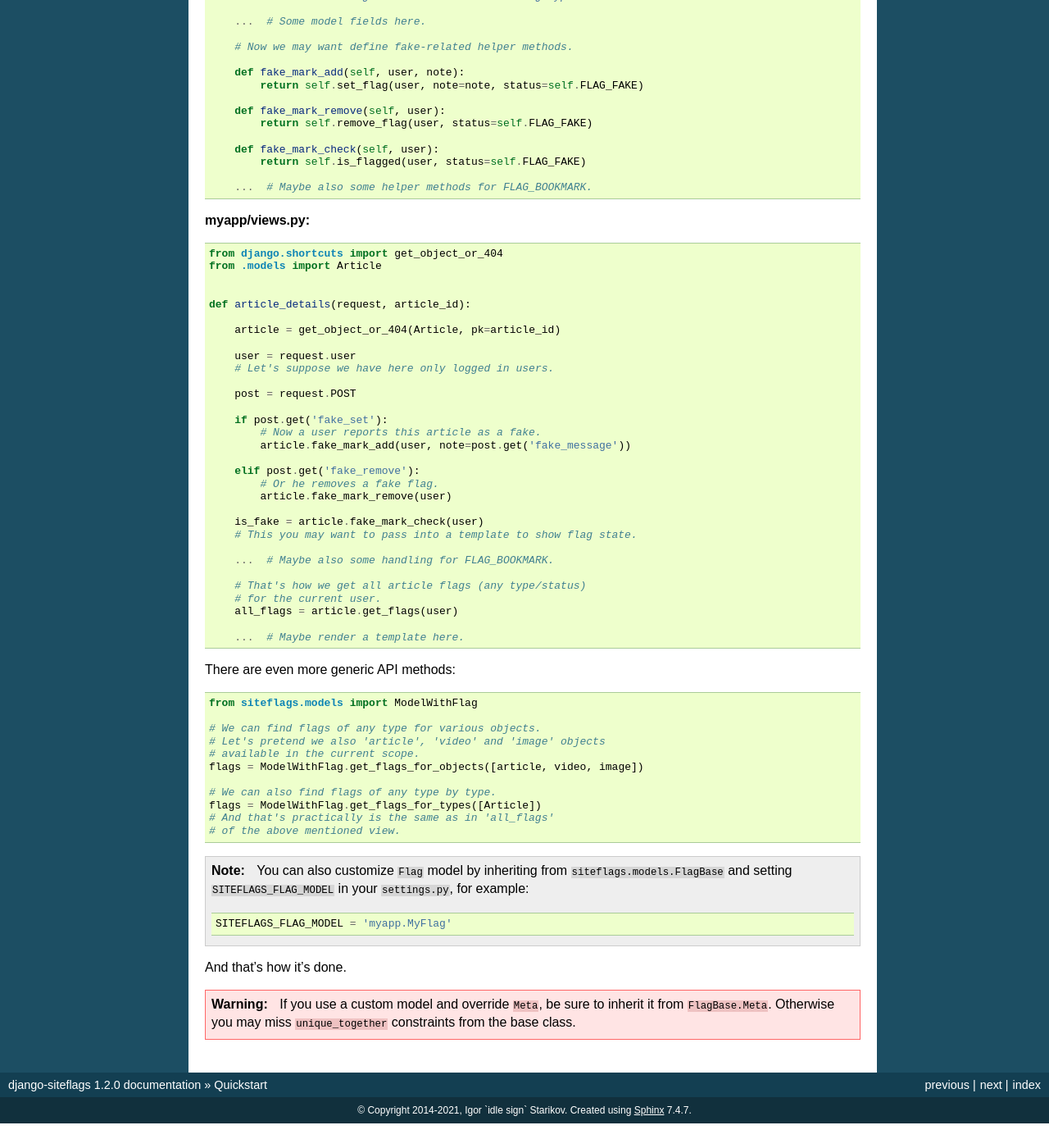
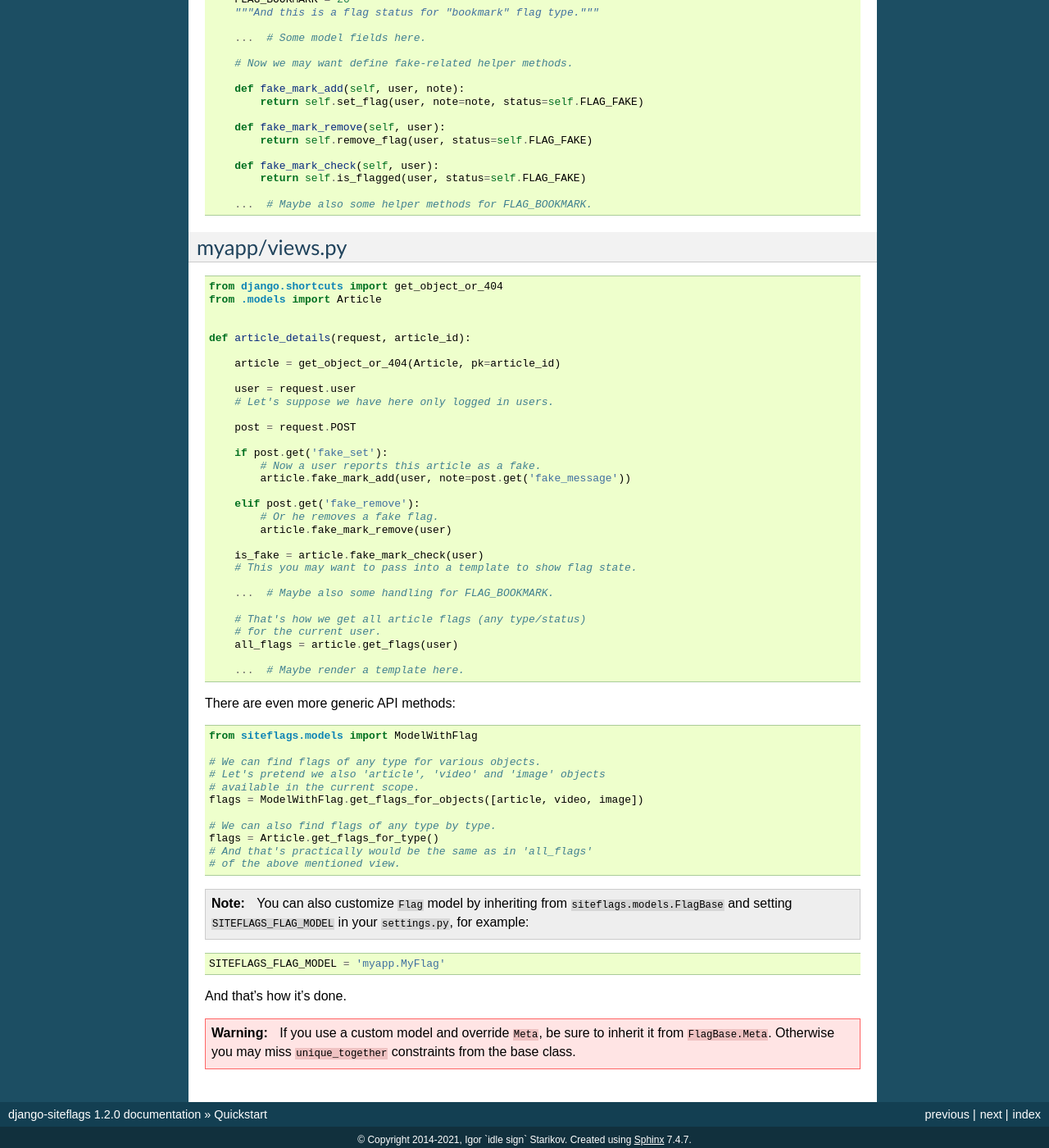
Before and after one commit to idlesign/django-siteflags, a Sphinx documentation site: the page built from docs/source/quickstart.rst, in a window 1280 px wide and 1400 px high, scrolled down 466 px. Shown: the whole window at 82% size. Built offline with Sphinx 7.4.7, drawn with Linux system fonts in a browser that asks for light colours; before the commit the page ends 1836 px from its top, so only the background shows below that; some of the changed text lies outside the part shown.

Commit message:
Docs updated.

```diff
--- a/docs/source/quickstart.rst
+++ b/docs/source/quickstart.rst
@@ -3,7 +3,7 @@ Quickstart
 
 .. note::
 
-    Do not forget to add the **siteflags** application to ``INSTALLED_APPS`` in your settings file (usually ``settings.py``)
+    Do not forget to add the ``siteflags`` application to ``INSTALLED_APPS`` in your settings file (usually ``settings.py``)
     and apply migrations.
 
 
@@ -11,7 +11,8 @@ Let's suppose we want our users to report fake articles.
 
 Inherit your model from ``siteflags.models.ModelWithFlag`` and you're almost done.
 
-**myapp/models.py:**
+myapp/models.py
+~~~~~~~~~~~~~~~
 
 
 .. code-block:: python
@@ -46,7 +47,8 @@ Inherit your model from ``siteflags.models.ModelWithFlag`` and you're almost don
 
 
 
-**myapp/views.py:**
+myapp/views.py
+~~~~~~~~~~~~~~
 
 .. code-block:: python
 
@@ -96,16 +98,19 @@ There are even more generic API methods:
     flags = ModelWithFlag.get_flags_for_objects([article, video, image])
 
     # We can also find flags of any type by type.
-    flags = ModelWithFlag.get_flags_for_types([Article])
-    # And that's practically is the same as in 'all_flags'
+    flags = Article.get_flags_for_type()
+    # And that's practically would be the same as in 'all_flags'
     # of the above mentioned view.
 
 
 .. note:: You can also customize ``Flag`` model by inheriting from ``siteflags.models.FlagBase``
-  and setting ``SITEFLAGS_FLAG_MODEL`` in your ``settings.py``, for example::
+  and setting ``SITEFLAGS_FLAG_MODEL`` in your ``settings.py``, for example:
+
+.. code-block:: python
 
     SITEFLAGS_FLAG_MODEL = 'myapp.MyFlag'
 
 And that's how it's done.
 
-.. warning:: If you use a custom model and override ``Meta``, be sure to inherit it from ``FlagBase.Meta``. Otherwise you may miss ``unique_together`` constraints from the base class.
+.. warning:: If you use a custom model and override ``Meta``, be sure to inherit it from ``FlagBase.Meta``.
+  Otherwise you may miss ``unique_together`` constraints from the base class.
```
Also changed, not shown: docs/source/models.rst (+8 -7 lines).
